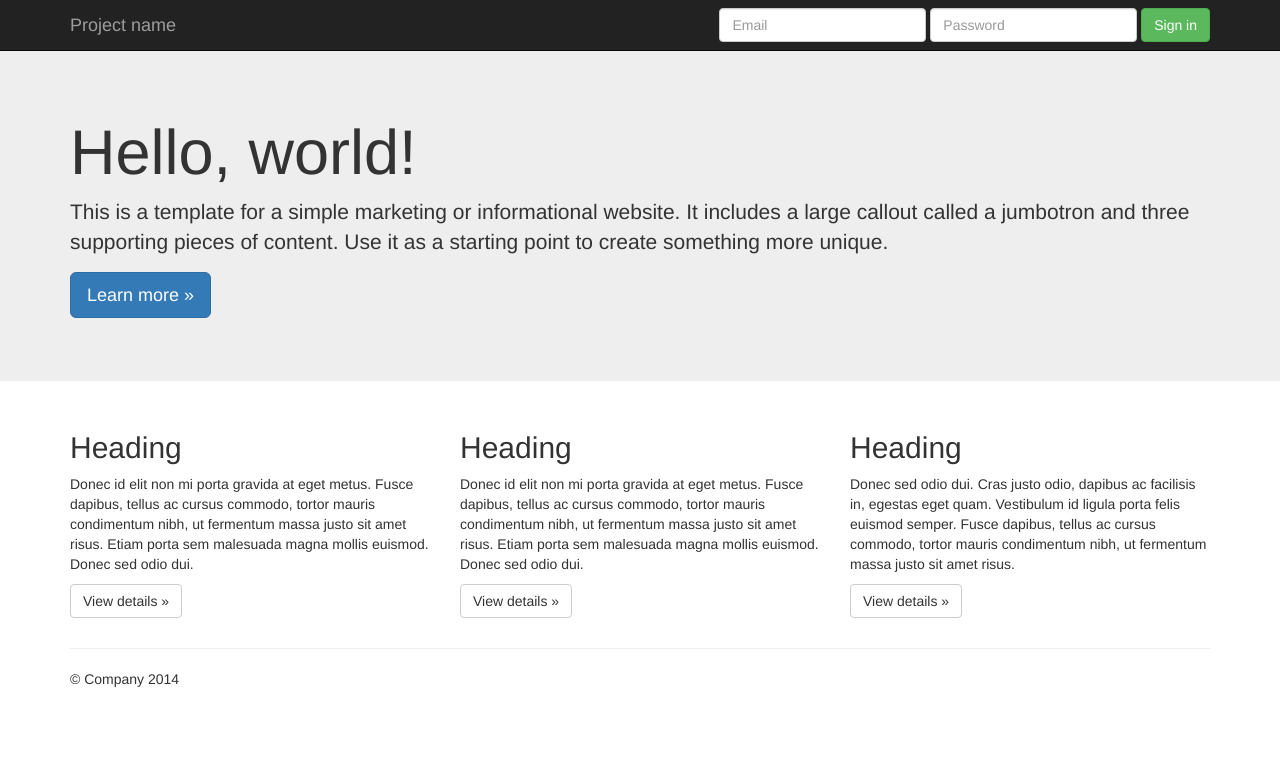
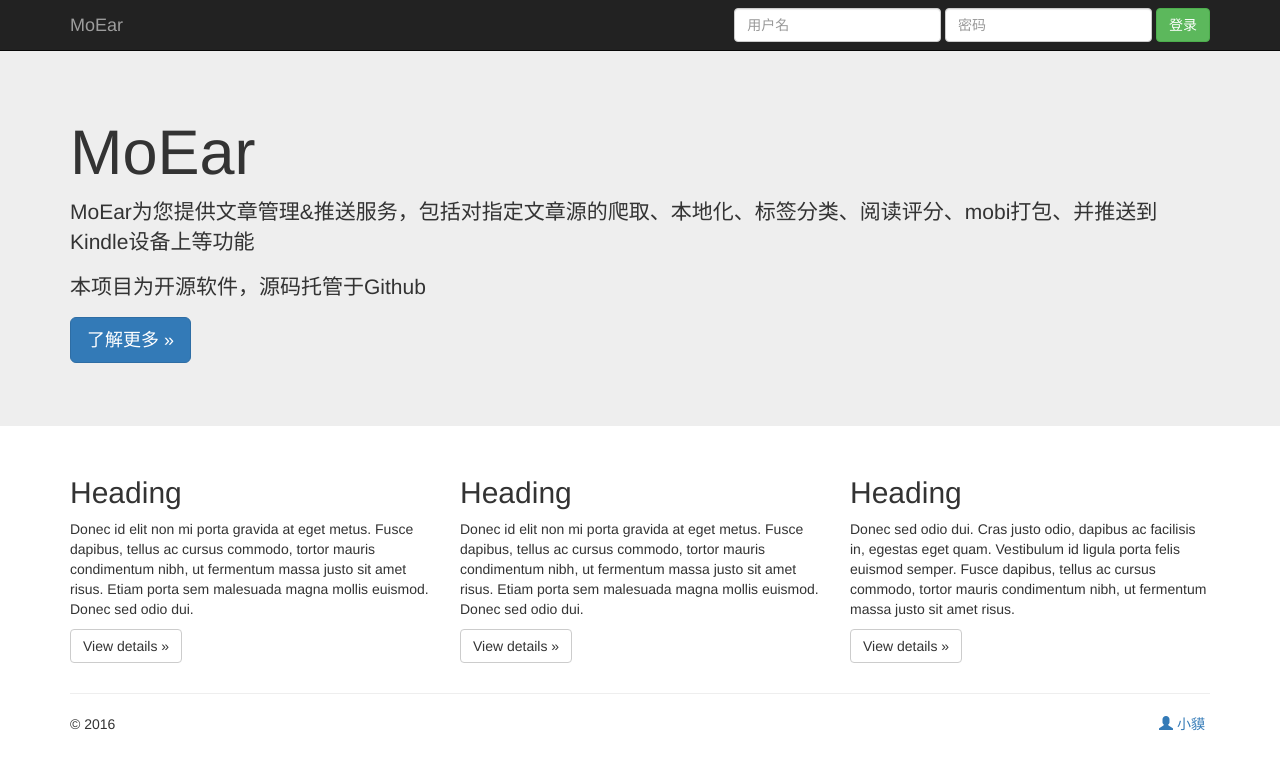
Before and after one commit to littlemo/moear, a Django app: page / in a window 1280 px wide. Shown: the top 770 px of the page. Run offline with Django 3.2, Linux system fonts and the light colour scheme; some libraries are stand-ins or nearby versions.

Commit message:
Feature: 简单修改模板中的内容信息
Signed-off-by: Moore.Huang <moore.hy@gmail.com>

```diff
--- a/index/templates/index/index.html
+++ b/index/templates/index/index.html
@@ -8,7 +8,7 @@
     <meta name="author" content="">
 {#    <link rel="icon" href="../../favicon.ico">#}
 
-    <title>貘耳朵 - 文章管理推送服务</title>
+    <title>MoEar - 文章管理推送服务</title>
 
     <!-- Bootstrap core CSS -->
     <link href="/static/css/bootstrap.min.css" rel="stylesheet">
@@ -38,17 +38,17 @@
             <span class="icon-bar"></span>
             <span class="icon-bar"></span>
           </button>
-          <a class="navbar-brand" href="#">Project name</a>
+          <a class="navbar-brand" href="/">MoEar</a>
         </div>
         <div id="navbar" class="navbar-collapse collapse">
           <form class="navbar-form navbar-right" role="form">
             <div class="form-group">
-              <input type="text" placeholder="Email" class="form-control">
+              <input type="text" placeholder="用户名" class="form-control">
             </div>
             <div class="form-group">
-              <input type="password" placeholder="Password" class="form-control">
+              <input type="password" placeholder="密码" class="form-control">
             </div>
-            <button type="submit" class="btn btn-success">Sign in</button>
+            <button type="submit" class="btn btn-success">登录</button>
           </form>
         </div><!--/.navbar-collapse -->
       </div>
@@ -57,9 +57,10 @@
     <!-- Main jumbotron for a primary marketing message or call to action -->
     <div class="jumbotron">
       <div class="container">
-        <h1>Hello, world!</h1>
-        <p>This is a template for a simple marketing or informational website. It includes a large callout called a jumbotron and three supporting pieces of content. Use it as a starting point to create something more unique.</p>
-        <p><a class="btn btn-primary btn-lg" href="#" role="button">Learn more &raquo;</a></p>
+        <h1>MoEar</h1>
+        <p>MoEar为您提供文章管理&推送服务，包括对指定文章源的爬取、本地化、标签分类、阅读评分、mobi打包、并推送到Kindle设备上等功能</p>
+          <p>本项目为开源软件，源码托管于Github</p>
+        <p><a class="btn btn-primary btn-lg" href="#" role="button">了解更多 &raquo;</a></p>
       </div>
     </div>
 
@@ -86,7 +87,17 @@
       <hr>
 
       <footer>
-        <p>&copy; Company 2014</p>
+        <p class="pull-left">&copy; 2016</p>
+          <div class="pull-right">
+              <ul class="list-inline">
+                  <li>
+                    <a href="http://weibo.com/moorehy">
+                        <span class="glyphicon glyphicon-user"></span>
+                        <span class="username">小貘</span>
+                    </a>
+                  </li>
+              </ul>
+          </div>
       </footer>
     </div> <!-- /container -->
 
```
